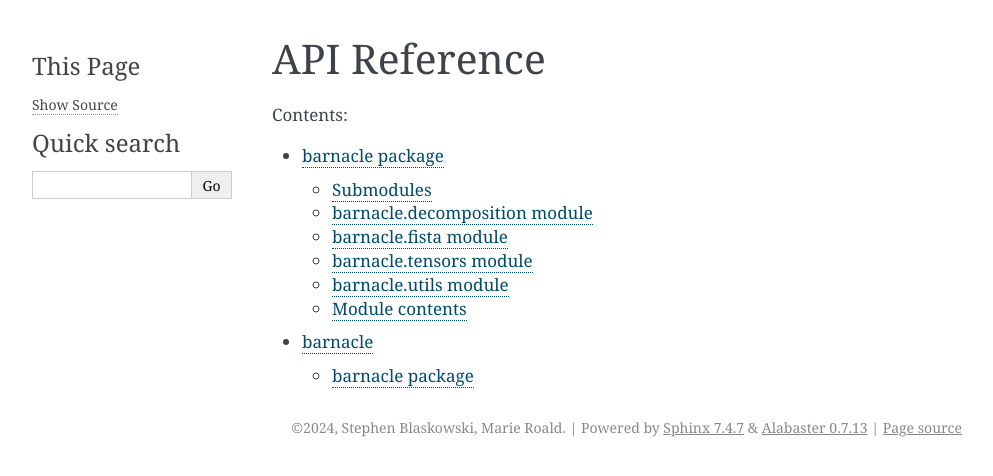
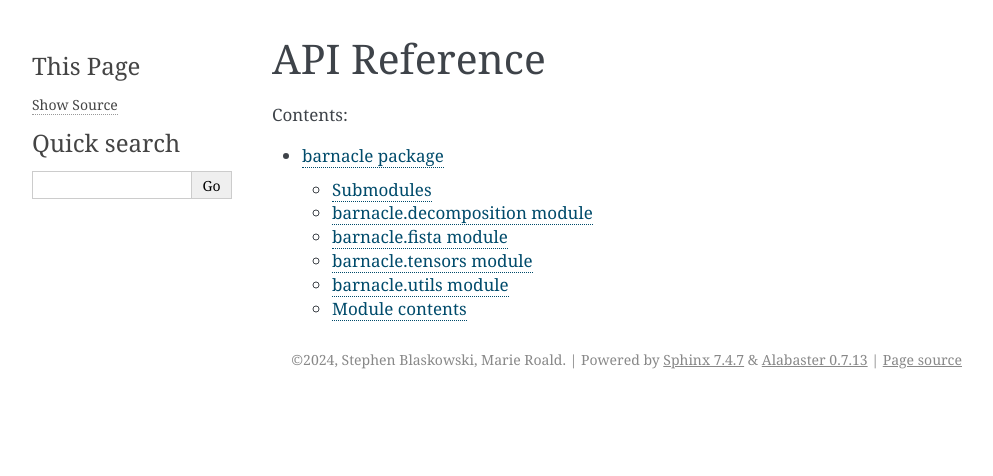
Before and after one commit to blasks/barnacle, a Sphinx documentation site: the page built from docs/api.rst, in a window 1280 px wide. Shown: the top 476 px of the page, without its empty margins (148-1141 px from the left). Built offline with Sphinx 7.4.7, drawn with Linux system fonts in a browser that asks for light colours.

Commit message:
fixing duplication issue maybe?

```diff
--- a/docs/api.rst
+++ b/docs/api.rst
@@ -6,4 +6,3 @@ API Reference
    :caption: Contents:
 
    autodoc/barnacle
-   autodoc/modules
--- a/docs/autodoc/modules.rst
+++ /dev/null
@@ -1,7 +0,0 @@
-barnacle
-========
-
-.. toctree::
-   :maxdepth: 4
-
-   barnacle
```
